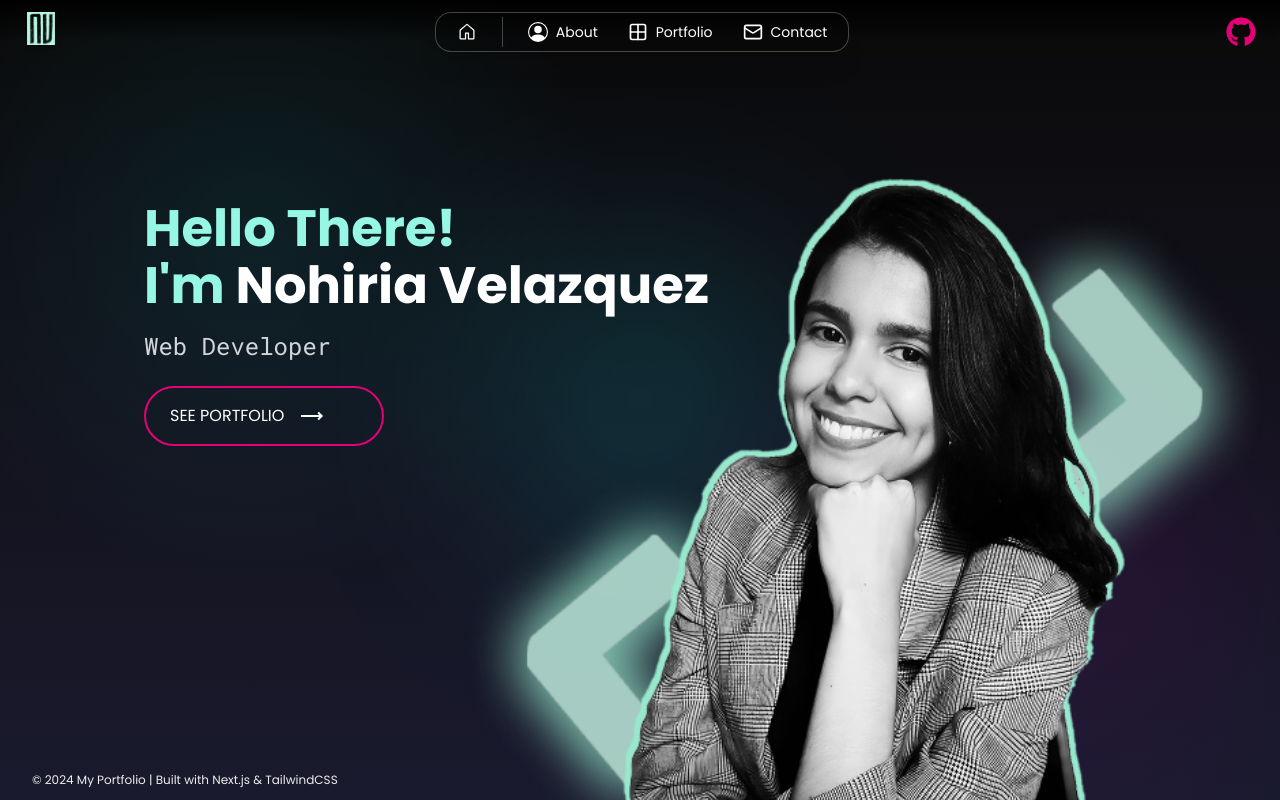
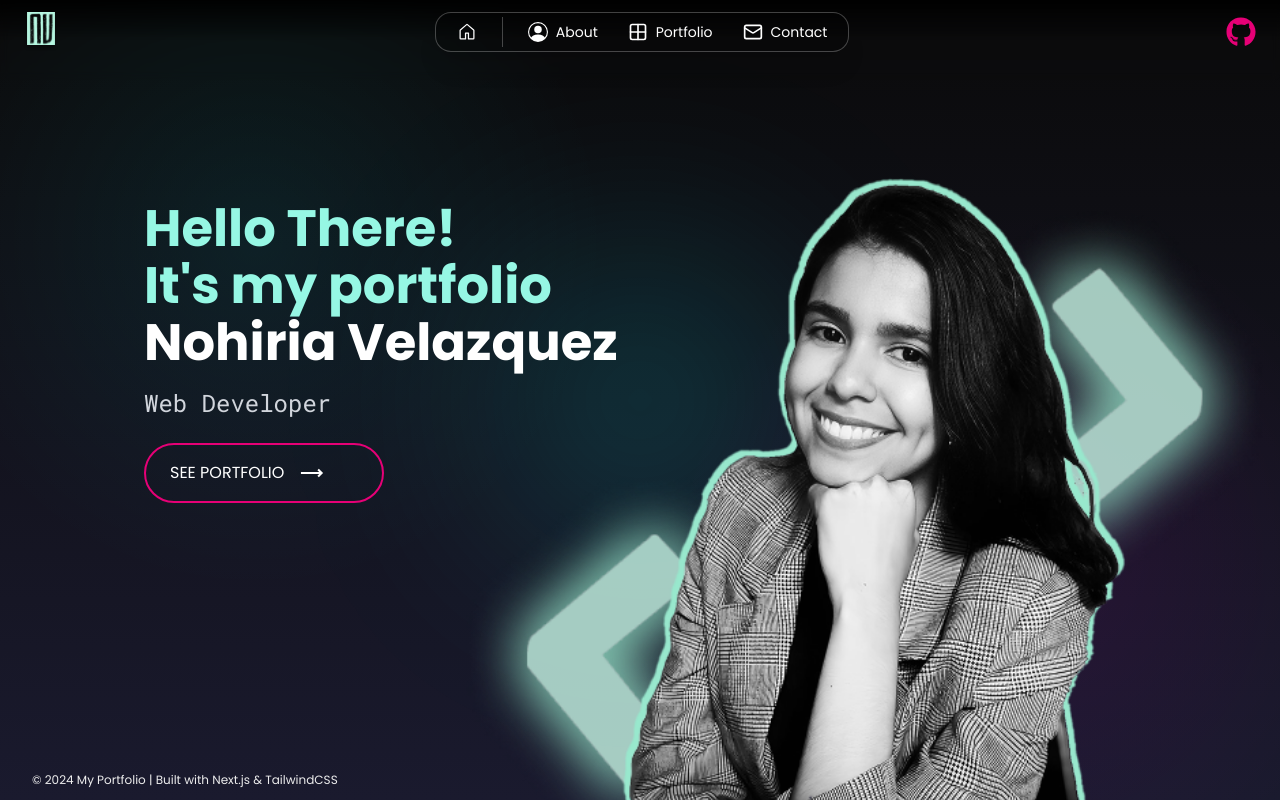
Before and after one commit to nohiria/my-portfolio, a Next.js app: page / in a window 1280 px wide. Built offline with nearby package versions, Linux system fonts and the light colour scheme.

Commit message:
Fixing escape apostrophes

```diff
--- a/app/page.tsx
+++ b/app/page.tsx
@@ -42,7 +42,7 @@ export default function Home() {
           "
         >
           Hello There! <br />
-          I'm <span className="text-white">Nohiria Velazquez</span>
+          <p>It&apos;s my portfolio</p> <span className="text-white">Nohiria Velazquez</span>
         </motion.h1>
 
           <motion.p
```
